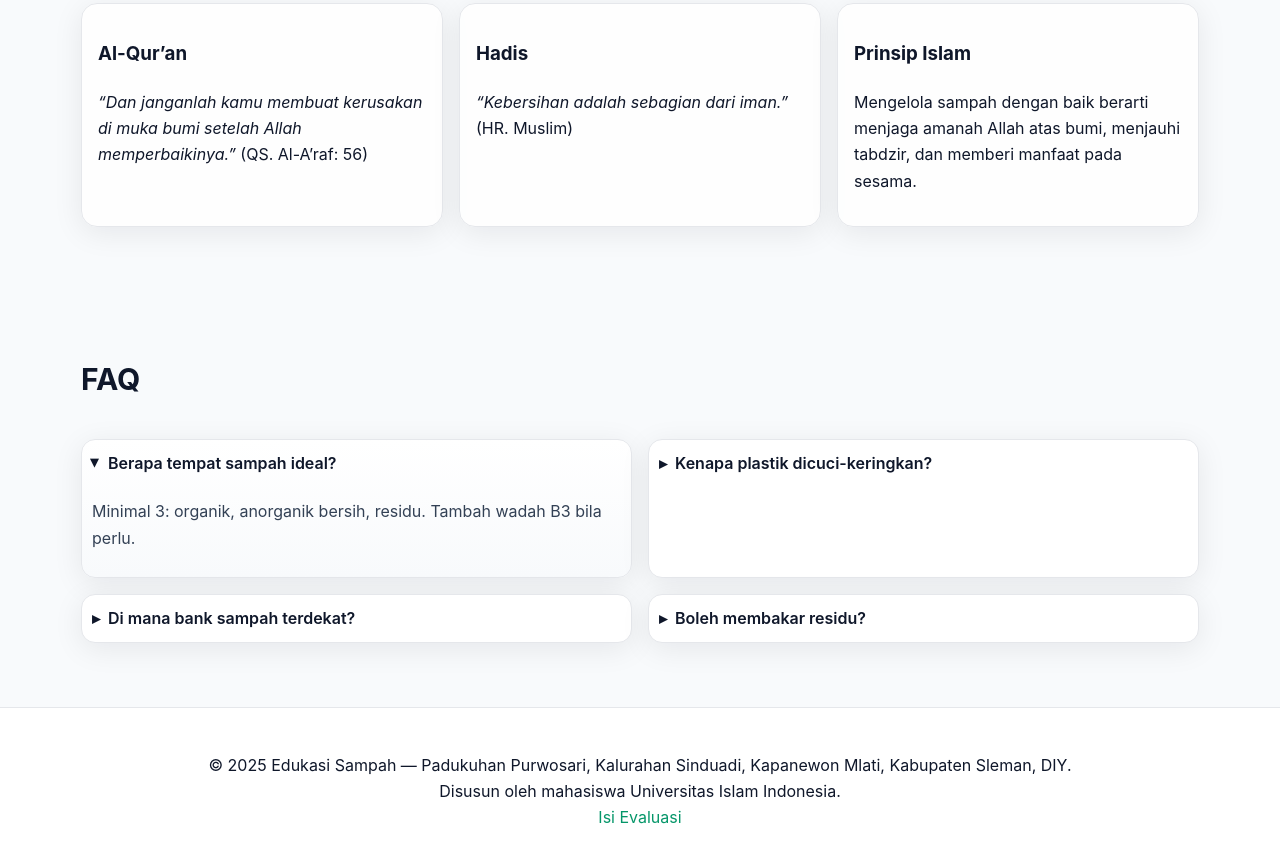
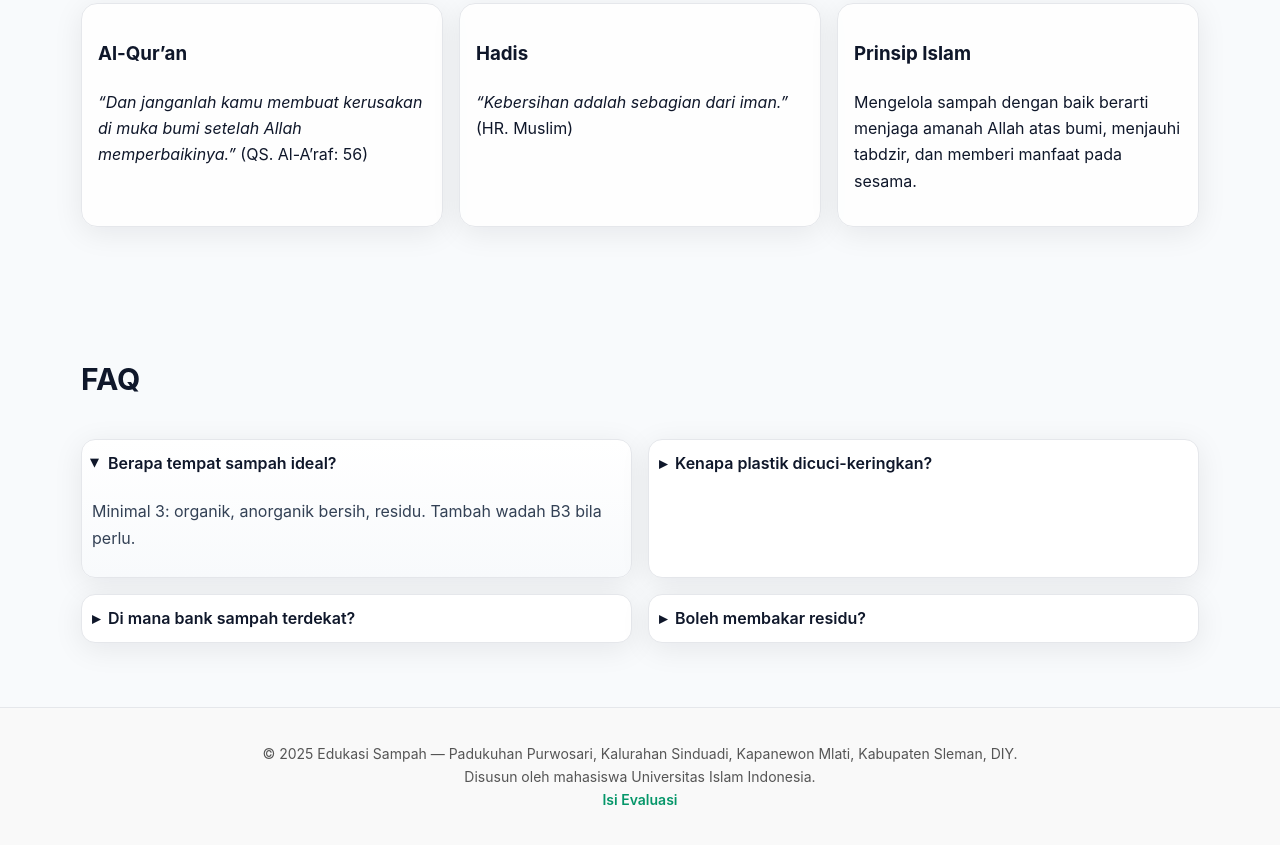
Before and after one commit to gana100603/EdukasiSampahKKN, a plain HTML site: page index.html in a window 1280 px wide. Shown: the part 5268-6131 px from the top of the page. Drawn offline with Linux system fonts and the light colour scheme.

Commit message:
Update styles.css

```diff
--- a/styles.css
+++ b/styles.css
@@ -62,3 +62,14 @@ h1{font-size:40px;line-height:1.1;margin:10px 0}.grad{background:var(--grad);-we
 .faq-item[open] summary::before{transform:rotate(90deg)}
 .faq-body{padding-top:6px;color:#334155}
 /* Tema default (light) */
+
+.site-footer {
+  text-align: center;
+  padding: 20px 0;
+  background: #f9f9f9; /* bisa diganti warna lain */
+  font-size: 14px;
+  color: #555;
+}
+
+.btn-link { color:#059669; font-weight:600; text-decoration:none; }
+.btn-link:hover { text-decoration:underline; }
```
